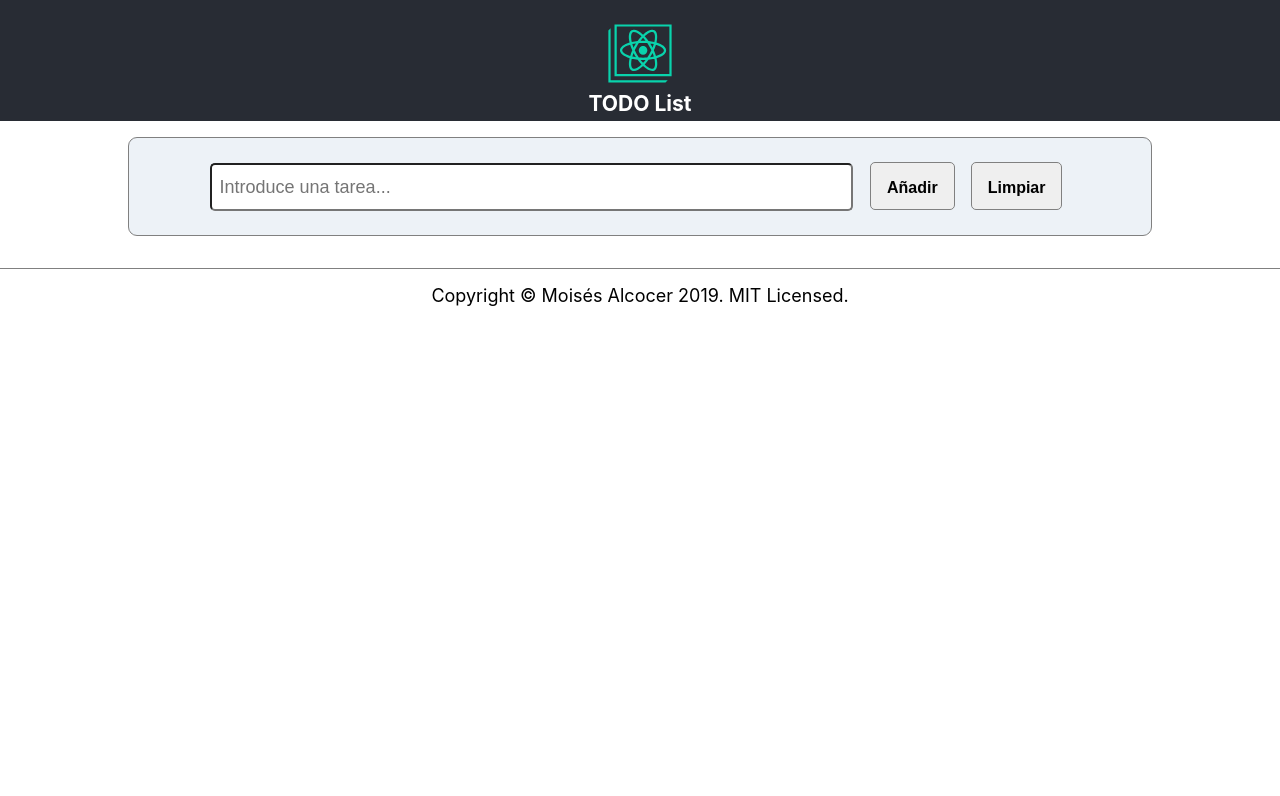
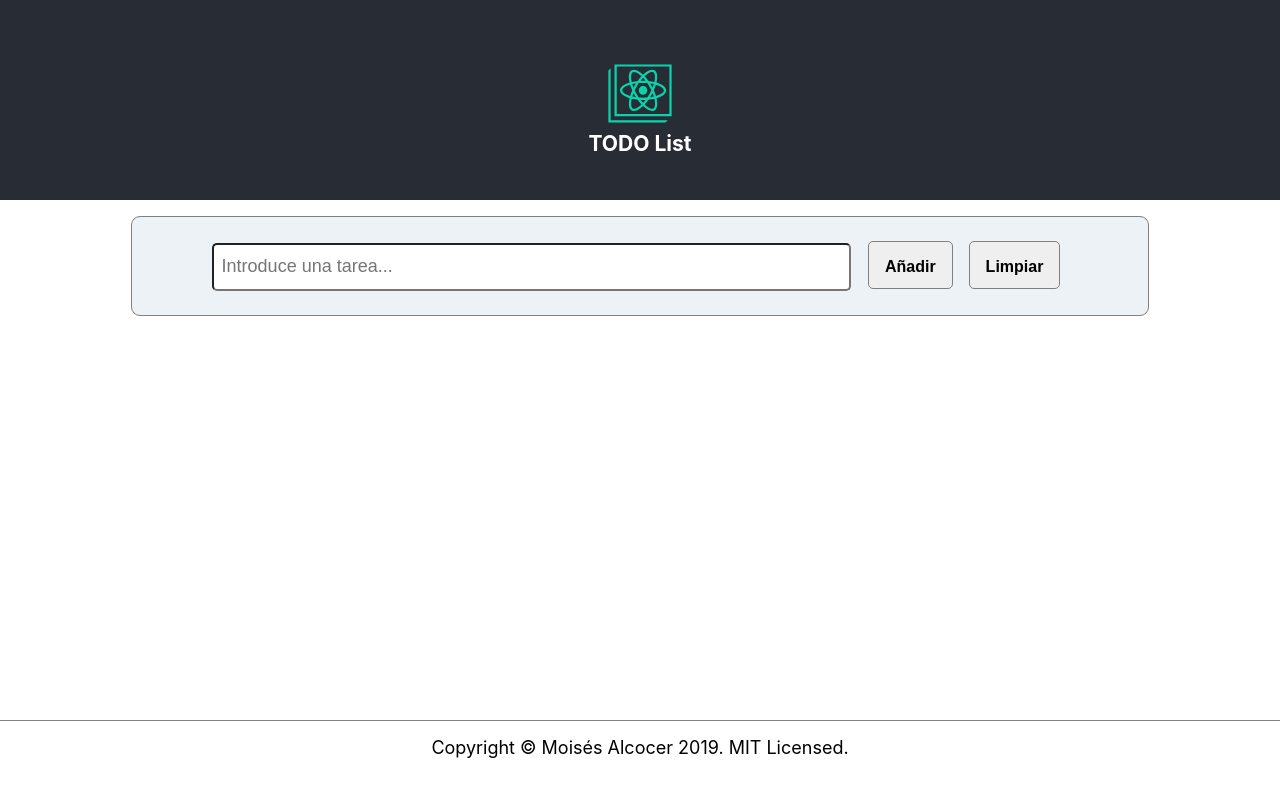
Before and after one commit to oricis/react__todo-list-practice, a React (Create React App) app: page / in a window 1280 px wide. Shown: the top 796 px of the page. Built offline with nearby package versions, Linux system fonts and the light colour scheme.

Commit message:
fixed UI

```diff
--- a/src/assets/styles/App.scss
+++ b/src/assets/styles/App.scss
@@ -36,8 +36,14 @@ input {
 }
 section {
     margin:  0 auto;
-    padding-top: 1rem;
+    padding: 1rem .2rem;
     width:   95%;
+}
+
+.App {
+    display:    grid;
+    grid-template-rows: 25vh 1fr 10vh;
+    min-height: 100vh;
 }
 
 .App-logo {
--- a/src/components/footer/footer.scss
+++ b/src/components/footer/footer.scss
@@ -6,7 +6,6 @@
 
 footer {
     border-top: 1px solid grey;
-    margin-top: 2rem;
     padding: 1rem;
 
     p:first-child {
```
